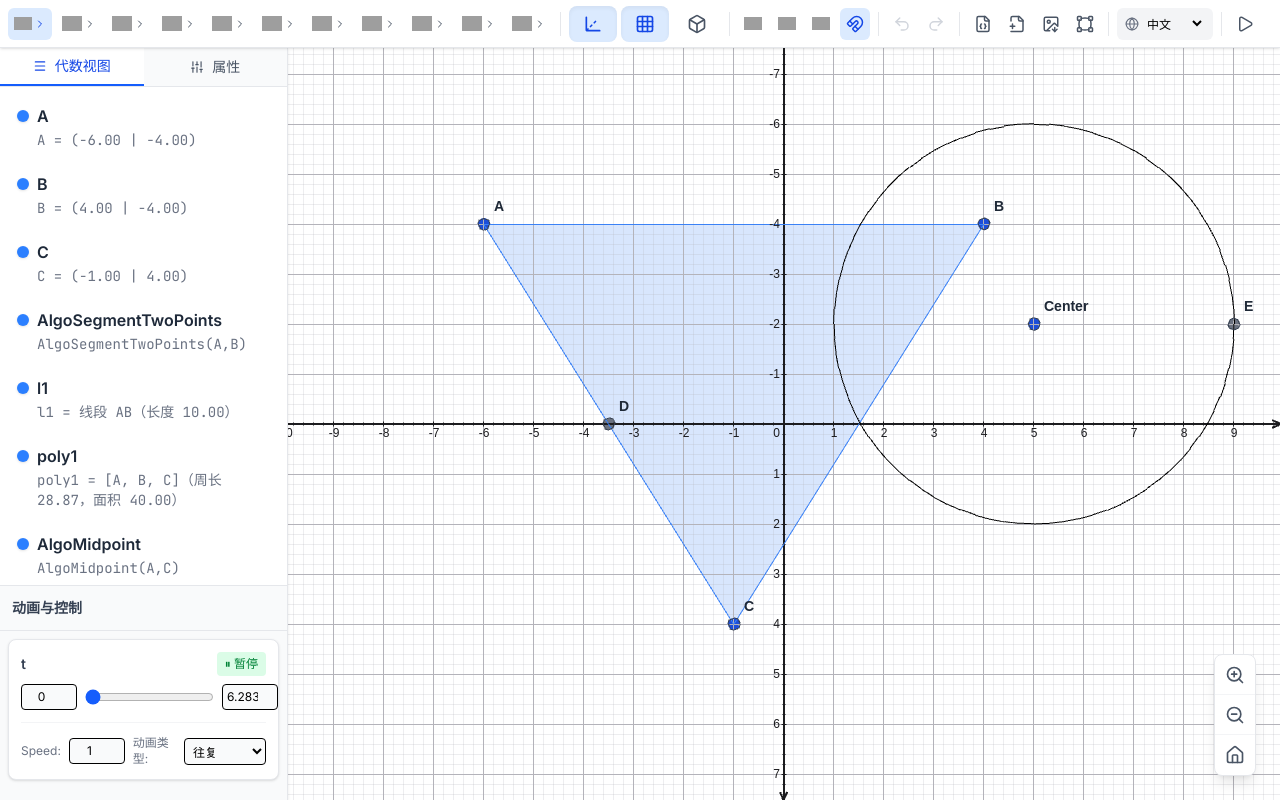
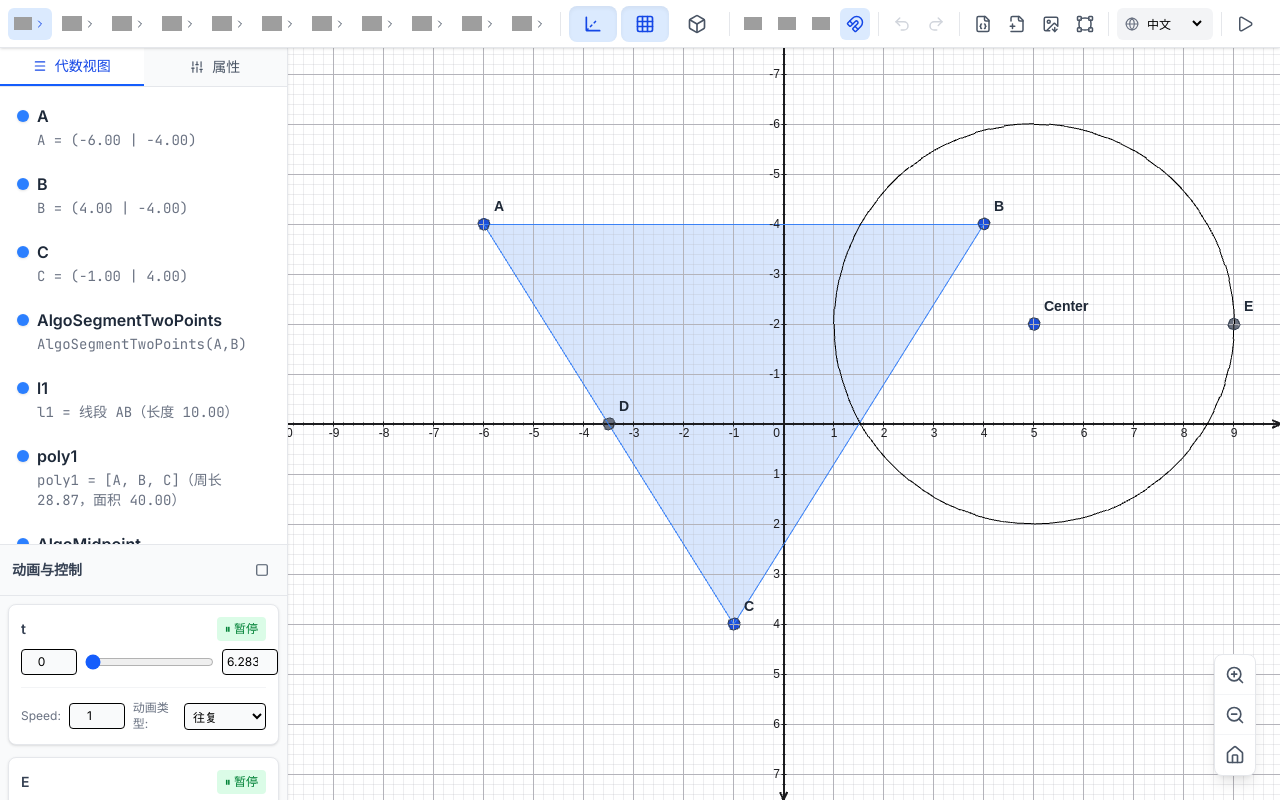
Before and after one commit to HycJack/MiniGeogebra, a React (Vite) app: page / in a window 1280 px wide. Built offline with nearby package versions, Linux system fonts and the light colour scheme; grey boxes are pictures that could not be loaded.

Commit message:
feat: add path point animation controls

```diff
--- a/src/components/GeometryCanvas.tsx
+++ b/src/components/GeometryCanvas.tsx
@@ -555,7 +555,7 @@ export const GeometryCanvas: React.FC = () => {
 
       {/* ── Main Content ──────────────────────────────────────── */}
       <div className="flex flex-1 overflow-hidden relative">
-        <SidePanel kernel={kernel} panelTab={panelTab} setPanelTab={setPanelTab} selectedElements={selectedElements} coord={coord} recordStyleChange={recordStyleChange} notifyNumericChange={notifyNumericChange} t={t} />
+        <SidePanel kernel={kernel} panelTab={panelTab} setPanelTab={setPanelTab} selectedElements={selectedElements} coord={coord} recordStyleChange={recordStyleChange} notifyNumericChange={notifyNumericChange} renderRev={renderRev} t={t} />
 
         {/* Canvas Area */}
         <div className="flex-1 relative bg-white z-0" ref={containerRef}>
--- a/src/components/SidePanel.tsx
+++ b/src/components/SidePanel.tsx
@@ -7,7 +7,7 @@ import { GeoConic } from '../kernel/geo/GeoConic';
 import { GeoNumeric } from '../kernel/geo/GeoNumeric';
 import { CoordinateSystem } from '../kernel/core/CoordinateSystem';
 import { SliderControl } from './SliderControl';
-import { Menu, Sliders } from 'lucide-react';
+import { Menu, Sliders, Square } from 'lucide-react';
 import type { TFunction } from '../i18n/LanguageContext';
 
 interface SidePanelProps {
@@ -18,13 +18,27 @@ interface SidePanelProps {
   coord: CoordinateSystem;
   recordStyleChange: (el: GeoElement, changes: Record<string, unknown>) => void;
   notifyNumericChange: (numeric: GeoNumeric, oldValue: number, newValue: number) => void;
+  renderRev: number;
   t: TFunction;
 }
 
 const SidePanel: React.FC<SidePanelProps> = ({
   kernel, panelTab, setPanelTab, selectedElements, coord,
-  recordStyleChange, notifyNumericChange, t
+  recordStyleChange, notifyNumericChange, renderRev, t
 }) => {
+  // renderRev 只用于让约束点参数在动画循环中随构造刷新重新计算。
+  void renderRev;
+  const animationElements = kernel.getConstruction().getElements().flatMap(el => {
+    if (el instanceof GeoNumeric && el.isAnimating()) {
+      return [{ point: null, numeric: el }];
+    }
+    if (el instanceof GeoPoint && el.parentAlgo) {
+      const numeric = el.parentAlgo.getInput().find(input => input instanceof GeoNumeric) as GeoNumeric | undefined;
+      if (numeric && numeric.isAnimating()) return [{ point: el, numeric }];
+    }
+    return [];
+  });
+
   return (
     <div className="w-72 bg-white border-r border-gray-200 flex flex-col shadow-sm z-10">
       <div className="flex items-stretch border-b border-gray-200 bg-gray-50">
@@ -78,17 +92,31 @@ const SidePanel: React.FC<SidePanelProps> = ({
             )}
           </div>
 
-          {kernel.getConstruction().getElements().filter(el => el instanceof GeoNumeric && el.isAnimatable()).length > 0 && (
+          {animationElements.length > 0 && (
             <div className="border-t border-gray-200 bg-gray-50 flex flex-col max-h-64">
               <div className="p-3 border-b border-gray-200">
-                <h3 className="font-semibold text-gray-700 text-sm">{t('animationsAndControls')}</h3>
+                <div className="flex items-center justify-between">
+                  <h3 className="font-semibold text-gray-700 text-sm">{t('animationsAndControls')}</h3>
+                  <button
+                    type="button"
+                    onClick={() => kernel.getAnimationManager().stopAllAnimation()}
+                    className="p-1.5 rounded hover:bg-gray-200 text-gray-600 transition-colors"
+                    title={t('stopAnimation')}
+                  >
+                    <Square size={14} />
+                  </button>
+                </div>
               </div>
               <div className="p-2 overflow-y-auto space-y-2">
-                {kernel.getConstruction().getElements()
-                  .filter(el => el instanceof GeoNumeric && el.isAnimatable())
-                  .map(el => (
-                    <SliderControl key={el.id} numeric={el as GeoNumeric} kernel={kernel} onNumericChange={notifyNumericChange} />
-                  ))}
+                {animationElements.map(({ point, numeric }) => (
+                  <SliderControl
+                    key={numeric.id}
+                    numeric={numeric}
+                    kernel={kernel}
+                    label={point?.getNameDescription()}
+                    onNumericChange={notifyNumericChange}
+                  />
+                ))}
               </div>
             </div>
           )}
--- a/src/components/SliderControl.tsx
+++ b/src/components/SliderControl.tsx
@@ -6,10 +6,11 @@ import { useLanguage } from '../i18n/LanguageContext';
 interface SliderControlProps {
   numeric: GeoNumeric;
   kernel: Kernel;
+  label?: string;
   onNumericChange?: (numeric: GeoNumeric, oldValue: number, newValue: number) => void;
 }
 
-export const SliderControl: React.FC<SliderControlProps> = ({ numeric, kernel, onNumericChange }) => {
+export const SliderControl: React.FC<SliderControlProps> = ({ numeric, kernel, label, onNumericChange }) => {
   const { t } = useLanguage();
   const value = numeric.getValue();
   const min = numeric.intervalMin;
@@ -72,7 +73,7 @@ export const SliderControl: React.FC<SliderControlProps> = ({ numeric, kernel, o
   return (
     <div className="bg-white p-3 rounded-lg border border-gray-200 mb-3 shadow-sm text-sm">
       <div className="flex justify-between items-center mb-2">
-        <span className="font-semibold text-gray-700">{numeric.label || t('parameter')}</span>
+        <span className="font-semibold text-gray-700">{label || numeric.label || t('parameter')}</span>
         <button
           onClick={toggleAnimation}
           className={`px-2 py-1 rounded text-xs font-medium transition-colors ${
--- a/src/components/tools/createElements.ts
+++ b/src/components/tools/createElements.ts
@@ -10,10 +10,13 @@ import { GeoNumeric } from '../../kernel/geo/GeoNumeric';
 import { GeoSegment } from '../../kernel/geo/GeoSegment';
 import { GeoLine } from '../../kernel/geo/GeoLine';
 import { GeoConic } from '../../kernel/geo/GeoConic';
+import { GeoPolyLine } from '../../kernel/geo/GeoPolyLine';
 import { GeoVec3D } from '../../kernel/core/GeoVec3D';
+import { AlgoElement } from '../../kernel/algo/AlgoElement';
 import { AlgoPointOnSegment } from '../../kernel/algo/AlgoPointOnSegment';
 import { AlgoPointOnLine } from '../../kernel/algo/AlgoPointOnLine';
 import { AlgoPointOnConic } from '../../kernel/algo/AlgoPointOnConic';
+import { AlgoPointOnPolyLine } from '../../kernel/algo/AlgoPointOnPolyLine';
 
 /** 创建一个带唯一标签的独立点（A, B, C, D...）。 */
 export function createLabeledPoint(kernel: Kernel, x: number, y: number, z = 1): GeoPoint {
@@ -46,15 +49,14 @@ export function nextAreaLabel(construction: Construction): string {
   return 'S';
 }
 
-/** 在路径（线段/直线/圆）上根据屏幕位置创建一个带参数的约束点。 */
+/** 在路径（线段/直线/圆/折线）上根据屏幕位置创建一个带参数的约束点。 */
 export function createParameterPointOnPath(
   kernel: Kernel,
-  path: any,                 // GeoSegment | GeoLine | GeoConic
+  path: GeoSegment | GeoLine | GeoConic | GeoPolyLine,
   screenX: number, screenY: number
-): { param: GeoNumeric; point: GeoPoint; algo: any } | null {
+): { param: GeoNumeric; point: GeoPoint; algo: AlgoElement } | null {
   const param = new GeoNumeric(kernel, 0);
-  param.label = `t_${kernel.getConstruction().getElements().filter(e => e instanceof GeoNumeric).length + 1}`;
-  param.setAnimating(true);
+  param.label = kernel.getConstruction().getNextNumericLabel();
 
   let algo: any;
   if (path instanceof GeoSegment) {
@@ -66,6 +68,9 @@ export function createParameterPointOnPath(
   } else if (path instanceof GeoConic) {
     param.intervalMin = 0; param.intervalMax = 2 * Math.PI;
     algo = new AlgoPointOnConic(kernel, path, param);
+  } else if (path instanceof GeoPolyLine) {
+    param.intervalMin = 0; param.intervalMax = path.vertices.length - 1;
+    algo = new AlgoPointOnPolyLine(kernel, path, param);
   }
   if (!algo) return null;
 
--- a/src/components/tools/handlers.ts
+++ b/src/components/tools/handlers.ts
@@ -31,7 +31,6 @@ import {
   AlgoOrthogonalLine, AlgoPerpendicularBisector, AlgoAngleBisector, AlgoTangent,
   AlgoLocus, AlgoDistance, AlgoAngle, AlgoArea, AlgoArc,
   AlgoRegularPolygon, AlgoCircleCenter,
-  AlgoPointOnSegment, AlgoPointOnLine, AlgoPointOnConic,
   buildTransformed,
 } from '../../kernel/algo';
 import { AlgoRayTwoPoints } from '../../kernel/algo/AlgoRayTwoPoints';
@@ -209,31 +208,15 @@ export const handlePointerDown = (
     case 'point':
     case 'point_on_object': {
       const obj = hitObject();
-      if (obj instanceof GeoSegment || obj instanceof GeoLine || obj instanceof GeoConic) {
-        const paramCount = kernel.getConstruction().getElements().filter(e => e instanceof GeoNumeric).length + 1;
-        const param = new GeoNumeric(kernel, 0);
-        param.label = `t_${paramCount}`;
-        param.setAnimating(true);
-        let algo: any;
-        if (obj instanceof GeoSegment) {
-          param.intervalMin = 0; param.intervalMax = 1;
-          algo = new AlgoPointOnSegment(kernel, obj, param);
-        } else if (obj instanceof GeoLine) {
-          param.intervalMin = -10; param.intervalMax = 10;
-          algo = new AlgoPointOnLine(kernel, obj, param);
-        } else {
-          param.intervalMin = 0; param.intervalMax = 2 * Math.PI;
-          algo = new AlgoPointOnConic(kernel, obj, param);
-        }
-        kernel.getConstruction().addElement(param);
-        if (algo) {
-          algo.updateParameter(point.x, point.y);
-          algo.compute();
-          const p = algo.getOutput();
-          p.label = kernel.getConstruction().getNextPointLabel();
-          kernel.getConstruction().addElement(algo);
-          kernel.getConstruction().addElement(p);
-          kernel.notifyUpdate(p);
+      if (
+        obj instanceof GeoSegment || obj instanceof GeoLine ||
+        obj instanceof GeoConic || obj instanceof GeoPolyLine
+      ) {
+        const created = createParameterPointOnPath(kernel, obj, point.x, point.y);
+        if (created) {
+          notifyUpdate(created.point);
+          setSelectedElements([created.point]);
+          setRenderRev(r => r + 1);
         }
       } else {
         emptyClickNewPoint();
--- a/src/i18n/LanguageContext.tsx
+++ b/src/i18n/LanguageContext.tsx
@@ -34,6 +34,7 @@ export const translations = {
     play: '播放',
     language: '语言',
     animationsAndControls: '动画与控制',
+    stopAnimation: '停止动画',
     animationType: '动画类型',
     oscillating: '往复',
     increasing: '递增循环',
@@ -164,6 +165,7 @@ export const translations = {
     play: 'Play',
     language: 'Language',
     animationsAndControls: 'Animations & Controls',
+    stopAnimation: 'Stop Animation',
     animationType: 'Animation Type',
     oscillating: 'Oscillating',
     increasing: 'Increasing',
--- /dev/null
+++ b/src/kernel/algo/AlgoPointOnPolyLine.ts
@@ -0,0 +1,79 @@
+import { IKernel } from '../core/Interfaces';
+import { AlgoElement } from './AlgoElement';
+import { GeoPoint } from '../geo/GeoPoint';
+import { GeoPolyLine } from '../geo/GeoPolyLine';
+import { GeoNumeric } from '../geo/GeoNumeric';
+import { GeoVec3D } from '../core/GeoVec3D';
+
+/** A point constrained to a polyline. The numeric parameter is the edge index. */
+export class AlgoPointOnPolyLine extends AlgoElement {
+  private outputPoint: GeoPoint;
+
+  constructor(
+    kernel: IKernel,
+    private polyLine: GeoPolyLine,
+    private param: GeoNumeric
+  ) {
+    super(kernel);
+    this.outputPoint = new GeoPoint(kernel, new GeoVec3D(0, 0, 1));
+    this.outputPoint.label = kernel.getConstruction().getNextPointLabel();
+    this.setInputOutput();
+  }
+
+  setInputOutput(): void {
+    this.input = [this.polyLine, this.param];
+    this.setOutput([this.outputPoint]);
+  }
+
+  compute(): void {
+    const clamped = Math.max(
+      0,
+      Math.min(this.polyLine.vertices.length - 1, this.param.getValue())
+    );
+    const segment = Math.min(
+      this.polyLine.vertices.length - 2,
+      Math.floor(clamped)
+    );
+    const t = clamped - segment;
+    const a = this.polyLine.vertices[segment];
+    const b = this.polyLine.vertices[segment + 1];
+
+    this.outputPoint.setCoords(
+      a.getX() + t * (b.getX() - a.getX()),
+      a.getY() + t * (b.getY() - a.getY()),
+      1
+    );
+    this.outputPoint.setDefined();
+  }
+
+  getOutput(): GeoPoint {
+    return this.outputPoint;
+  }
+
+  updateParameter(x: number, y: number): void {
+    let bestDistance = Number.POSITIVE_INFINITY;
+    let bestParameter = 0;
+
+    for (let i = 1; i < this.polyLine.vertices.length; i++) {
+      const a = this.polyLine.vertices[i - 1];
+      const b = this.polyLine.vertices[i];
+      const dx = b.getX() - a.getX();
+      const dy = b.getY() - a.getY();
+      const lengthSquared = dx * dx + dy * dy;
+      const t = lengthSquared < 1e-12 ? 0 : Math.max(
+        0,
+        Math.min(1, ((x - a.getX()) * dx + (y - a.getY()) * dy) / lengthSquared)
+      );
+      const distance = Math.hypot(
+        x - (a.getX() + t * dx),
+        y - (a.getY() + t * dy)
+      );
+      if (distance < bestDistance) {
+        bestDistance = distance;
+        bestParameter = i - 1 + t;
+      }
+    }
+
+    this.param.setValue(bestParameter);
+  }
+}
--- a/src/kernel/algo/index.ts
+++ b/src/kernel/algo/index.ts
@@ -20,6 +20,7 @@ export { AlgoCircleCenter } from './AlgoCircleCenter';
 export { AlgoPointOnSegment } from './AlgoPointOnSegment';
 export { AlgoPointOnLine } from './AlgoPointOnLine';
 export { AlgoPointOnConic } from './AlgoPointOnConic';
+export { AlgoPointOnPolyLine } from './AlgoPointOnPolyLine';
 export { AlgoIntersect } from './AlgoIntersect';
 export { AlgoParallelLine } from './AlgoParallelLine';
 export { AlgoOrthogonalLine } from './AlgoOrthogonalLine';
--- a/src/kernel/core/AnimationManager.ts
+++ b/src/kernel/core/AnimationManager.ts
@@ -9,6 +9,7 @@ export class AnimationManager {
 
     private kernel: IKernel;
     private animatedGeos: GeoElement[] = [];
+    private animationStartValues = new Map<GeoElement, number>();
     private timerId: number | null = null;
     private lastTime = 0;
 
@@ -17,18 +18,21 @@ export class AnimationManager {
     }
 
     public addAnimatedGeo(geo: GeoElement) {
-        if (geo.isAnimating() && !this.animatedGeos.includes(geo)) {
-            this.animatedGeos.push(geo);
+        if (!geo.isAnimating() || this.animatedGeos.includes(geo)) return;
+        const value = (geo as any).getValue?.();
+        if (typeof value === 'number' && !isNaN(value)) {
+            this.animationStartValues.set(geo, value);
         }
+        this.animatedGeos.push(geo);
     }
 
     public removeAnimatedGeo(geo: GeoElement) {
         const index = this.animatedGeos.indexOf(geo);
-        if (index > -1) {
-            this.animatedGeos.splice(index, 1);
-            if (this.animatedGeos.length === 0) {
-                this.stopAnimation();
-            }
+        if (index === -1) return;
+        this.animatedGeos.splice(index, 1);
+        this.animationStartValues.delete(geo);
+        if (this.animatedGeos.length === 0) {
+            this.stopAnimation();
         }
     }
 
@@ -48,6 +52,21 @@ export class AnimationManager {
 
     public isRunning(): boolean {
         return this.timerId !== null;
+    }
+
+    /** Stop the clock and return each animated numeric to its value at playback start. */
+    public stopAllAnimation(): void {
+        const geos = [...this.animatedGeos];
+        this.stopAnimation();
+        geos.forEach(geo => {
+            const startValue = this.animationStartValues.get(geo);
+            if (startValue !== undefined && typeof (geo as any).setValue === 'function') {
+                (geo as any).setValue(startValue);
+                this.kernel.recomputeDependents(geo);
+            }
+            geo.setAnimating(false);
+        });
+        this.animationStartValues.clear();
     }
 
     public getAnimatedGeos(): GeoElement[] {
--- a/src/kernel/core/Construction.ts
+++ b/src/kernel/core/Construction.ts
@@ -267,4 +267,15 @@ export class Construction {
       index++;
     }
   }
+
+  getNextNumericLabel(additionalLabels?: Set<string>): string {
+    const existingLabels = new Set(this.elements.map(e => (e as any).label).filter(l => l));
+    if (additionalLabels) additionalLabels.forEach(l => existingLabels.add(l));
+    let index = 1;
+    while (true) {
+      const label = `t${index}`;
+      if (!existingLabels.has(label)) return label;
+      index++;
+    }
+  }
 }
--- a/src/kernel/persistence/ConstructionSerializer.ts
+++ b/src/kernel/persistence/ConstructionSerializer.ts
@@ -20,6 +20,7 @@ import { AlgoAngleBisector } from '../algo/AlgoAngleBisector';
 import { AlgoPointOnLine } from '../algo/AlgoPointOnLine';
 import { AlgoPointOnSegment } from '../algo/AlgoPointOnSegment';
 import { AlgoPointOnConic } from '../algo/AlgoPointOnConic';
+import { AlgoPointOnPolyLine } from '../algo/AlgoPointOnPolyLine';
 import { AlgoTranslate } from '../algo/AlgoTranslate';
 import { AlgoDistance } from '../algo/AlgoDistance';
 import { AlgoAngle } from '../algo/AlgoAngle';
@@ -94,6 +95,7 @@ function createAlgo(kernel: Kernel, type: string, inputs: GeoElement[]): AlgoEle
   const asConic = (n: number) => inputs[n] as import('../geo/GeoConic').GeoConic;
   const asLine = (n: number) => inputs[n] as import('../geo/GeoLine').GeoLine;
   const asSegment = (n: number) => inputs[n] as import('../geo/GeoSegment').GeoSegment;
+  const asPolyLine = (n: number) => inputs[n] as import('../geo/GeoPolyLine').GeoPolyLine;
 
   switch (type) {
     case 'AlgoLineTwoPoints':        return new AlgoLineTwoPoints(kernel, asPoint(0), asPoint(1));
@@ -111,6 +113,7 @@ function createAlgo(kernel: Kernel, type: string, inputs: GeoElement[]): AlgoEle
     case 'AlgoPointOnLine':          return new AlgoPointOnLine(kernel, asLine(0), inputs[1] as GeoNumeric);
     case 'AlgoPointOnSegment':       return new AlgoPointOnSegment(kernel, asSegment(0), inputs[1] as GeoNumeric);
     case 'AlgoPointOnConic':         return new AlgoPointOnConic(kernel, asConic(0), inputs[1] as GeoNumeric);
+    case 'AlgoPointOnPolyLine':      return new AlgoPointOnPolyLine(kernel, asPolyLine(0), inputs[1] as GeoNumeric);
     case 'AlgoTranslate':            return new AlgoTranslate(kernel, inputs[0], inputs[1] as import('../geo/GeoVector').GeoVector);
     case 'AlgoDistance':             return new AlgoDistance(kernel, inputs[0], inputs[1]);
     case 'AlgoAngle':                return new AlgoAngle(kernel, asPoint(0), asPoint(1), asPoint(2));
```
Also changed, not shown: 2 other files (tests, documents, lock files or other folders).
